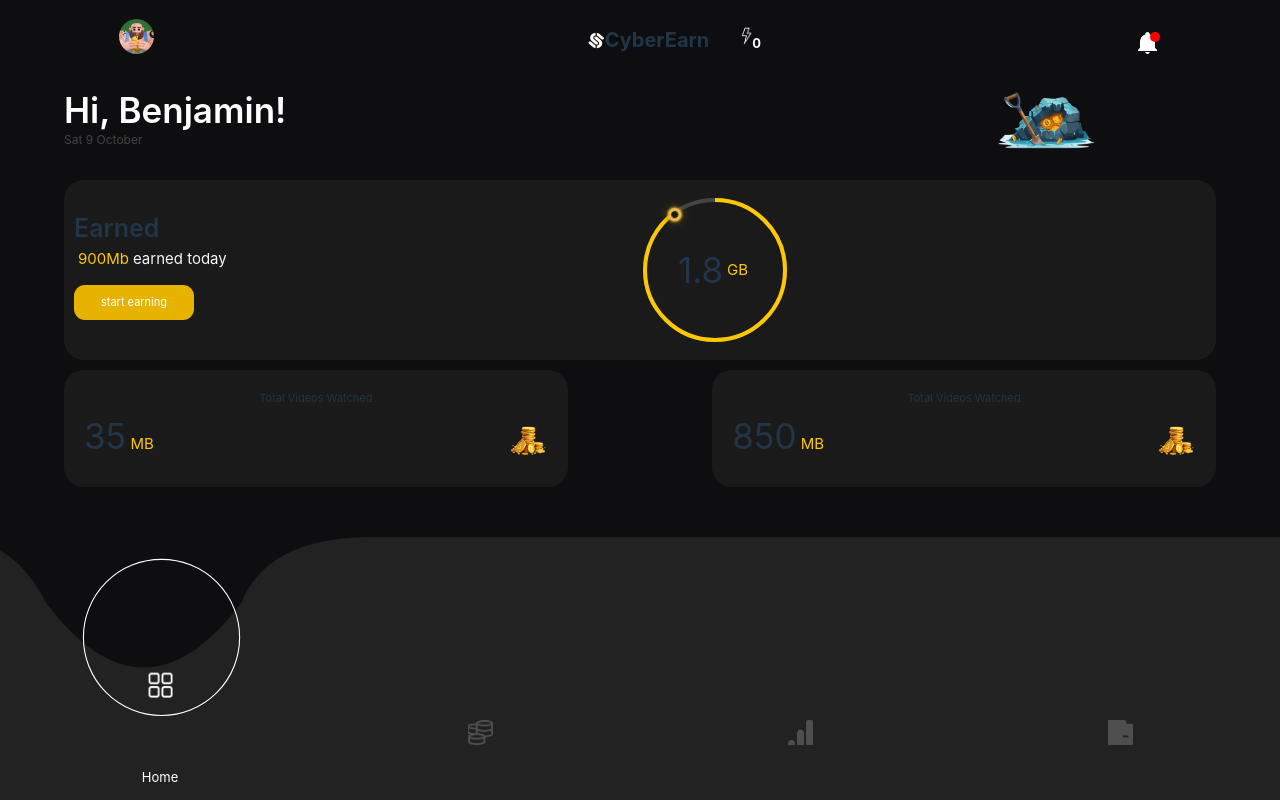
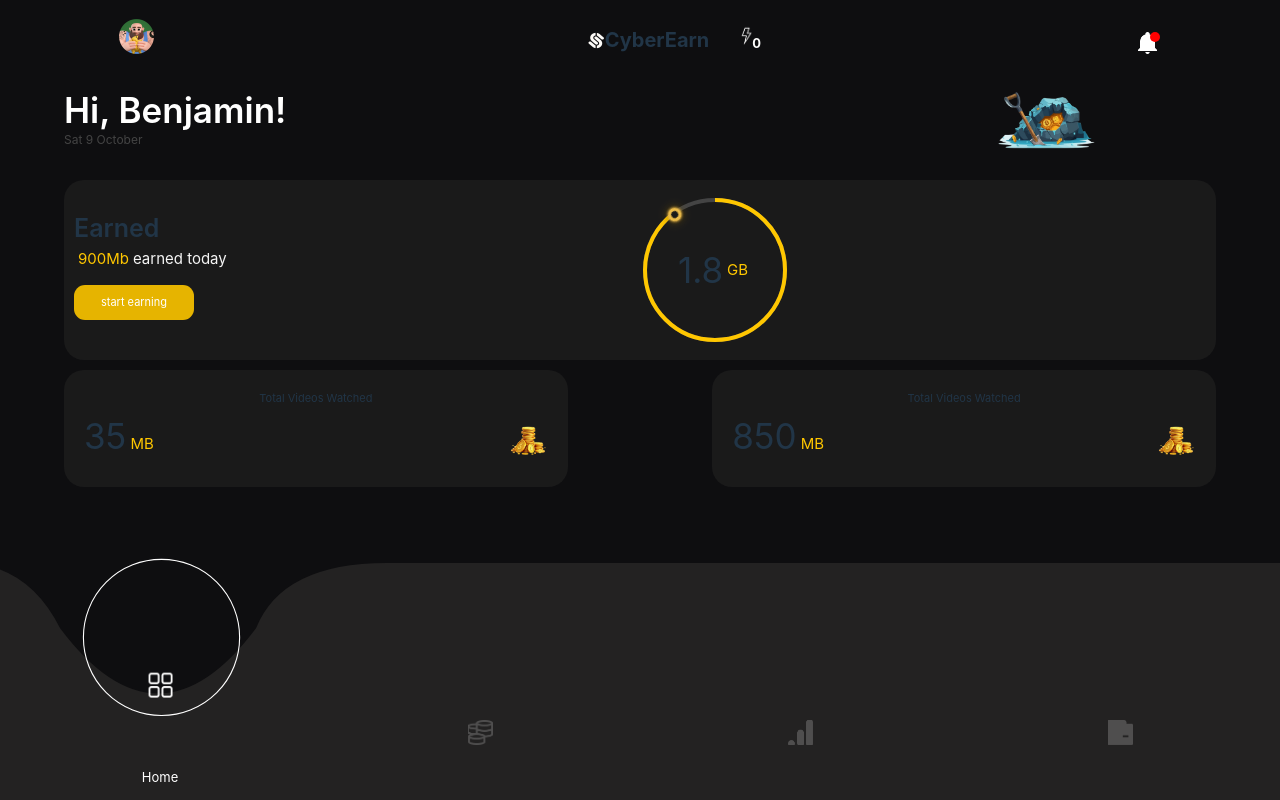
Before and after one commit to benasdom/data-earn-game, a React (Vite) app: page / in a window 1280 px wide. Built offline with nearby package versions, Linux system fonts and the light colour scheme.

Commit message:
changedhere

```diff
--- a/src/index.css
+++ b/src/index.css
@@ -1521,7 +1521,7 @@ border:1.5px solid white;
 bottom:0;
 position: absolute;
 left:0;
-margin-bottom: -5%;
+margin-bottom: -7%;
 }
 .naved{
   position: absolute;
--- a/src/screens/homescreen.jsx
+++ b/src/screens/homescreen.jsx
@@ -41,7 +41,7 @@ listed.map(a=>a.children[1].classList.remove("activated2"))
 option.children[0].classList.add("activated")
 option.children[1].classList.add("activated2")
 let roam=(parseInt(32));
-document.querySelector(".paths").setAttribute("d",`M0,0 L${22},0  q5,0,7.5,5 c0,0,0,0,0,0  q7.5,10,15,0  q2,-5,10,-5  L100,0 l0,25  L0,25  z`)
+document.querySelector(".paths").setAttribute("d",`M0,0 L${23.1},0  q5,0,7.5,5 c0,0,0,0,0,0  q7.5,10,15,0  q2,-5,10,-5  L100,0 l0,25  L0,25  z`)
 roamer.classList.add("roamed")
 roamer.style.cssText=`left:${roam}%`
 }
--- a/src/screens/nav.jsx
+++ b/src/screens/nav.jsx
@@ -27,7 +27,7 @@ let componentme=option.children[1].textContent;
 componentrendered(componentme)
 let pathfollow = option.dataset.text;
 let roam=(parseInt(pathfollow)+7);
-document.querySelector(".paths").setAttribute("d",`M0,0 L${pathfollow-3},0  q5,0,7.5,5 c0,0,0,0,0,0  q7.5,10,15,0  q2,-5,10,-5  L100,0 l0,25  L0,25  z`)
+document.querySelector(".paths").setAttribute("d",`M0,0 L${pathfollow-1.9},0  q5,0,7.5,5 c0,0,0,0,0,0  q7.5,10,15,0  q2,-5,10,-5  L100,0 l0,25  L0,25  z`)
 roamer.classList.add("roamed")
 roamer.style.cssText=`left:${roam}%`
 }
```
